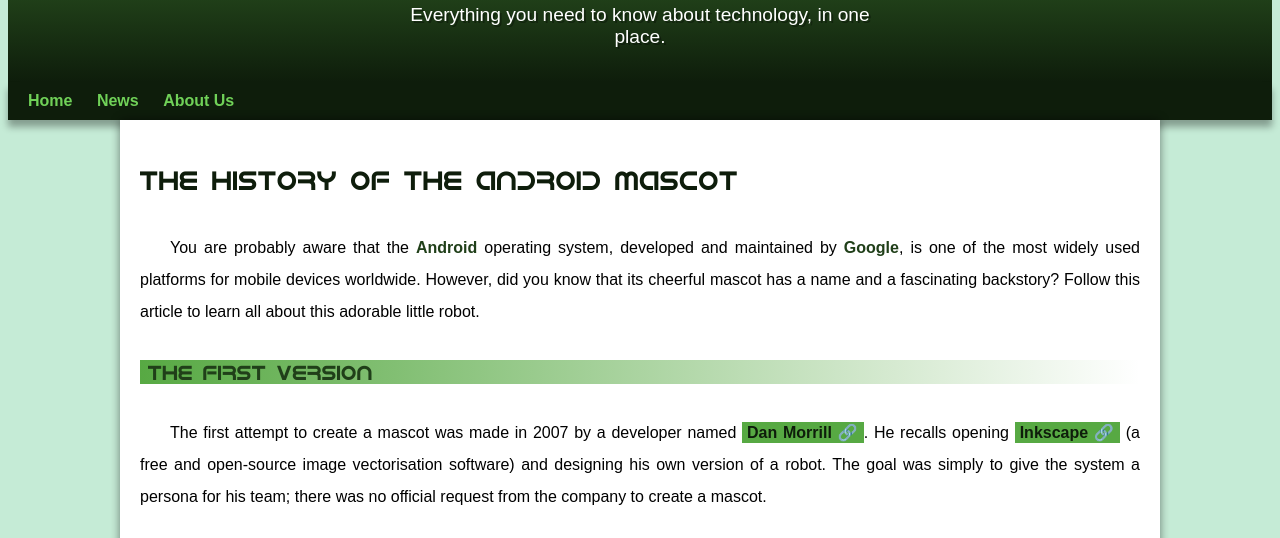
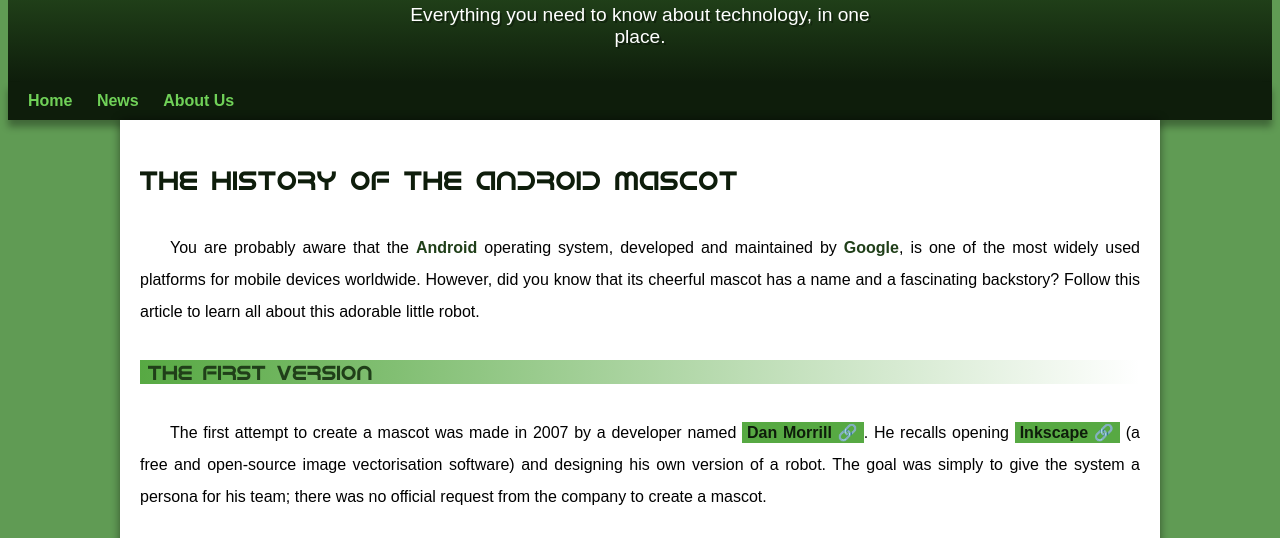
Before and after one commit to JadsonBRodrigues/android-project01, a plain HTML site: page index.html in a window 1280 px wide. Shown: the part 116-654 px from the top of the page. Drawn offline with Linux system fonts and the light colour scheme.

Commit message:
bg adjust

```diff
--- a/estilo/style.css
+++ b/estilo/style.css
@@ -23,7 +23,7 @@
 
  }
 
-body {background-color: var(--cor0);
+body {background-color: #609b54;
       font-family: var(--fonte-padrao);
 
 }
```
